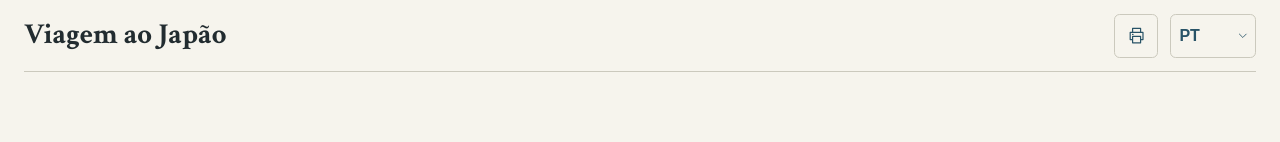
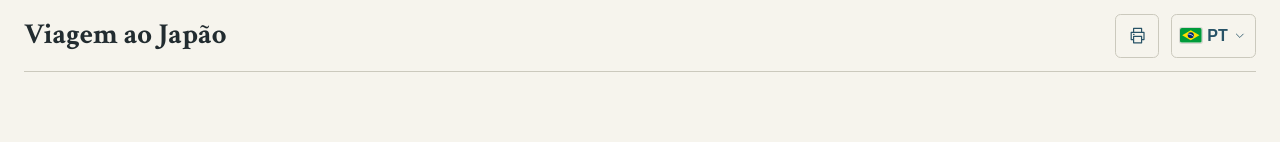
Before and after one commit to DuduRPP/JapanTrip, a React (Vite) app: page / in a window 1280 px wide. Shown: the top 142 px of the page. Built offline with nearby package versions, Linux system fonts and the light colour scheme; a web font is replaced by a local one.

Commit message:
Adiciona bandeiras e links para as lojas do roteiro

```diff
--- /dev/null
+++ b/src/LanguagePicker.jsx
@@ -0,0 +1,73 @@
+import { useEffect, useRef } from 'react';
+import { Icon } from './Icons';
+import { languages } from './labels';
+
+const flags = {
+  pt: <>
+    <path fill="#009b3a" d="M0 0h30v20H0z" />
+    <path fill="#ffdf00" d="M15 3 27 10 15 17 3 10z" />
+    <circle cx="15" cy="10" r="4.25" fill="#002776" />
+    <path d="M11.2 8.3a10 10 0 0 1 7.5 3.2" fill="none" stroke="#fff" strokeWidth="1" />
+  </>,
+  ja: <>
+    <path fill="#fff" d="M0 0h30v20H0z" />
+    <circle cx="15" cy="10" r="6" fill="#bc002d" />
+  </>,
+  en: <>
+    <path fill="#012169" d="M0 0h30v20H0z" />
+    <path d="m0 0 30 20m0-20L0 20" stroke="#fff" strokeWidth="4" />
+    <path d="m0 0 30 20m0-20L0 20" stroke="#c8102e" strokeWidth="1.5" />
+    <path d="M15 0v20M0 10h30" stroke="#fff" strokeWidth="6.5" />
+    <path d="M15 0v20M0 10h30" stroke="#c8102e" strokeWidth="3.5" />
+  </>,
+};
+
+function Flag({ lang }) {
+  return <svg className="language-flag" viewBox="0 0 30 20" aria-hidden="true">{flags[lang]}</svg>;
+}
+
+export function LanguagePicker({ lang, label, languageHref }) {
+  const picker = useRef(null);
+  const trigger = useRef(null);
+
+  useEffect(() => {
+    const details = picker.current;
+    function closeOutside(event) {
+      if (!details.contains(event.target)) details.open = false;
+    }
+    function closeOnNavigation() {
+      details.open = false;
+    }
+    document.addEventListener('pointerdown', closeOutside);
+    window.addEventListener('hashchange', closeOnNavigation);
+    return () => {
+      document.removeEventListener('pointerdown', closeOutside);
+      window.removeEventListener('hashchange', closeOnNavigation);
+    };
+  }, []);
+
+  function closeWithEscape(event) {
+    if (event.key !== 'Escape' || !picker.current.open) return;
+    event.preventDefault();
+    picker.current.open = false;
+    trigger.current.focus();
+  }
+
+  return <details className="language-control" ref={picker} onKeyDown={closeWithEscape}>
+    <summary ref={trigger} aria-label={label + ' · ' + languages[lang].name}>
+      <Flag lang={lang} /> {languages[lang].label} <Icon name="chevron" />
+    </summary>
+    <nav className="language-options" aria-label={label}>
+      {Object.entries(languages).map(([code, language]) => <a key={code} href={languageHref(code)}
+        lang={language.tag} aria-current={code === lang ? 'true' : undefined}
+        onClick={() => {
+          if (code === lang) {
+            picker.current.open = false;
+            trigger.current.focus();
+          }
+        }}>
+        <Flag lang={code} /> {language.name}
+      </a>)}
+    </nav>
+  </details>;
+}
--- a/src/main.jsx
+++ b/src/main.jsx
@@ -4,7 +4,8 @@ import trip from './data/trip.json';
 import { labels, languages } from './labels';
 import { Icon } from './Icons';
 import { Timeline, TodayLink, groupJourney, localDateKey } from './Timeline';
-import { CityFood, DayContent, foodEntryId, HotelList, Photo, ShoppingList, TransportList } from './TripContent';
+import { CityFood, DayContent, HotelList, Photo, ShoppingList, TransportList } from './TripContent';
+import { LanguagePicker } from './LanguagePicker';
 import { TripPrint } from './TripPrint';
 import { PwaControls } from './pwa';
 import './style.css';
@@ -18,19 +19,22 @@ const cityPages = [
   { kind: 'sabores', label: 'food', icon: 'bowl' },
   { kind: 'compras', label: 'shopping', icon: 'bag' },
 ];
+const entryQueryKeys = new Map([['sabores', 'prato'], ['compras', 'loja']]);
 
 function readRoute() {
   const [path, query] = window.location.hash.slice(1).split('?');
   const parts = path.split('/').filter(Boolean);
   const hasLanguage = Object.hasOwn(languages, parts[0]);
   const [kind = 'inicio', id] = hasLanguage ? parts.slice(1) : parts;
-  const foodId = kind === 'sabores' ? new URLSearchParams(query).get('prato') : null;
-  return { lang: hasLanguage ? parts[0] : 'pt', kind, id, foodId };
+  const entryKey = entryQueryKeys.get(kind);
+  const entryId = entryKey ? new URLSearchParams(query).get(entryKey) : null;
+  return { lang: hasLanguage ? parts[0] : 'pt', kind, id, entryId };
 }
 
-function href(lang, kind = 'inicio', id, foodId) {
+function href(lang, kind = 'inicio', id, entryId) {
   const path = '#/' + [lang, kind, id].filter(Boolean).join('/');
-  return foodId ? path + '?' + new URLSearchParams({ prato: foodId }) : path;
+  const entryKey = entryQueryKeys.get(kind);
+  return entryKey && entryId ? path + '?' + new URLSearchParams({ [entryKey]: entryId }) : path;
 }
 
 function App() {
@@ -38,7 +42,7 @@ function App() {
   const [todayKey, setTodayKey] = useState(() => localDateKey());
   const main = useRef(null);
   const hasNavigated = useRef(false);
-  const { lang, kind, id, foodId } = route;
+  const { lang, kind, id, entryId } = route;
   const t = labels[lang];
   const locale = languages[lang].tag;
   const translate = value => value[lang] ?? value.pt;
@@ -66,7 +70,6 @@ function App() {
   const step = trip.journey[stepIndex];
   const cityPage = cityPages.find(page => page.kind === kind);
   const city = cityPage ? cities[id] : cities[step?.city];
-  const selectedFood = city?.foods.find(food => food.id === foodId);
   const home = kind === 'inicio' && !id;
   const printable = kind === 'pdf' && !id;
   const display = { t, lang, translate, duration, yen };
@@ -102,7 +105,7 @@ function App() {
   useEffect(() => {
     document.documentElement.lang = locale;
     document.title = home ? t.title : heading + ' · ' + t.title;
-    const entry = selectedFood && document.getElementById(foodEntryId(selectedFood.id));
+    const entry = main.current?.querySelector('.linked-entry');
     if (entry) {
       entry.scrollIntoView({ block: 'start' });
       entry.focus({ preventScroll: true });
@@ -112,7 +115,7 @@ function App() {
       window.scrollTo(0, 0);
       main.current?.focus({ preventScroll: true });
     }
-  }, [locale, heading, home, t.title, kind, id, foodId, selectedFood]);
+  }, [locale, heading, home, t.title, kind, id, entryId]);
 
   return <div className="site" style={{ '--accent': city?.accent }}>
     <a className="skip" href="#content" onClick={event => { event.preventDefault(); main.current?.focus(); }}>{t.skip}</a>
@@ -122,20 +125,13 @@ function App() {
         {!printable && <a className="icon-link header-pdf" href={href(lang, 'pdf')} aria-label={t.pdf} title={t.pdf}>
           <Icon name="print" />
         </a>}
-        <label className="language-control">
-          <span className="sr-only">{t.language}</span>
-          <select value={lang} onChange={event => { window.location.hash = href(event.target.value, kind, id, foodId); }}>
-            {Object.entries(languages).map(([code, language]) => <option key={code} value={code}
-              lang={language.tag} label={language.label}>{language.name}</option>)}
-          </select>
-          <Icon name="chevron" />
-        </label>
+        <LanguagePicker lang={lang} label={t.language} languageHref={code => href(code, kind, id, entryId)} />
       </div>
     </header>
-    <div className={'wrap ' + (home || printable ? 'cover-shell' : 'journal-shell')}>
     {!home && !printable && <Timeline groups={timelineGroups} cities={cities} t={t} translate={translate}
       title={title} dayText={dayText} shortDate={shortDate} stepHref={stepHref} cityHref={cityHref}
       selected={step} today={today} cityId={city?.id} cityPage={cityPage?.kind} cityPages={cityPages} />}
+    <div className={'wrap ' + (home || printable ? 'cover-shell' : 'journal-shell')}>
     <main id="content" className={'page' + (home ? ' cover' : printable ? ' printable' : '')} tabIndex={-1} ref={main}>
     {printable ? <TripPrint trip={trip} coverPhoto={coverPhoto} cities={cities} display={display}
       title={title} dayText={dayText} date={date} back={href(lang)} /> : <>
@@ -189,14 +185,15 @@ function App() {
       </div>}
       {kind === 'hoteis' && city && <HotelList city={city} display={display} />}
       {step?.type === 'day' && <DayContent day={step} city={city} display={display}
-        foodHref={food => href(lang, 'sabores', city.id, food.id)} />}
+        foodHref={food => href(lang, 'sabores', city.id, food.id)}
+        shopHref={shop => href(lang, 'compras', city.id, shop.id)} />}
       {step?.type === 'transfer' && <section>
         <p className="chapter"><Icon name="train" /> {t.transfer}</p>
         <h2>{t.transport}</h2>
         <TransportList step={step} display={display} />
       </section>}
-      {kind === 'sabores' && city && <CityFood city={city} display={display} selectedFood={selectedFood} />}
-      {kind === 'compras' && city && <ShoppingList city={city} display={display} />}
+      {kind === 'sabores' && city && <CityFood city={city} display={display} selectedId={entryId} />}
+      {kind === 'compras' && city && <ShoppingList city={city} display={display} selectedId={entryId} />}
       {step && <nav className="page-turn" aria-label={t.route}>
         {[{ index: stepIndex - 1, icon: 'previous' }, { index: stepIndex + 1, icon: 'next' }].map(({ index, icon }) => {
           const neighbor = trip.journey[index];
--- a/src/style.css
+++ b/src/style.css
@@ -37,9 +37,16 @@ svg { width: 1.2em; height: 1.2em; vertical-align: -.22em; flex-shrink: 0; }
 .brand { justify-self: start; font: 700 clamp(1.3rem, 3.5vw, 1.8rem)/1.05 var(--display); color: var(--ink); text-decoration: none; text-wrap: balance; }
 .header-actions, .pwa-controls { display: flex; align-items: center; gap: .45rem .75rem; }
 .pwa-controls { flex-wrap: wrap; }
-.language-control { display: inline-grid; grid-template-areas: "control"; align-items: center; color: var(--accent); }
-.language-control select { grid-area: control; appearance: none; width: 5.35rem; min-height: 44px; border: 1px solid var(--rule); border-radius: .35rem; padding: .3rem 1.35rem .3rem .5rem; color: var(--accent); background: var(--paper); font: inherit; font-weight: 700; cursor: pointer; }
-.language-control svg { grid-area: control; justify-self: end; margin-right: .42rem; width: .85rem; height: .85rem; transform: rotate(90deg); pointer-events: none; }
+.language-control { position: relative; color: var(--accent); }
+.language-control summary { display: flex; align-items: center; gap: .35rem; min-height: 44px; padding: .3rem .5rem; border: 1px solid var(--rule); border-radius: .35rem; list-style: none; font-weight: 700; cursor: pointer; }
+.language-control summary::-webkit-details-marker { display: none; }
+.language-control summary > svg:last-child { width: .85rem; height: .85rem; transform: rotate(90deg); }
+.language-control[open] summary > svg:last-child { transform: rotate(-90deg); }
+.language-flag { width: 1.35rem; height: .9rem; border-radius: 2px; box-shadow: 0 0 0 1px #222c3026; }
+.language-options { position: absolute; z-index: 2; inset: calc(100% + .35rem) 0 auto auto; min-width: 9rem; padding: .2rem; border: 1px solid var(--rule); border-radius: .35rem; background: var(--paper); }
+.language-options a { display: flex; align-items: center; gap: .55rem; min-height: 44px; padding: .3rem .55rem; text-decoration: none; }
+.language-options a:hover, .language-options a[aria-current] { background: color-mix(in srgb, var(--accent) 8%, var(--paper)); }
+.language-options a[aria-current] { font-weight: 700; }
 .city-nav a { display: inline-flex; gap: .4rem; align-items: center; min-height: 44px; padding-inline: .65rem; text-decoration: none; }
 .city-nav a[aria-current] { font-weight: 700; text-decoration: underline; text-underline-offset: .45em; }
 .city-nav a:hover { background: #e6ece9; }
@@ -67,7 +74,7 @@ svg { width: 1.2em; height: 1.2em; vertical-align: -.22em; flex-shrink: 0; }
 .stamp { display: inline-grid; place-items: center; flex: none; width: 2rem; height: 2rem; border-radius: .4rem; background: color-mix(in srgb, currentColor 10%, transparent); }
 .stamp svg { width: 1.35rem; height: 1.35rem; }
 .icon-tint { fill: currentColor; fill-opacity: .14; }
-.timeline { min-width: 0; padding-block: .35rem; border-bottom: 1px solid var(--rule); }
+.timeline { min-width: 0; margin-inline: clamp(1rem, 2.25vw, 2rem); padding-top: .45rem; }
 .timeline-header { display: flex; flex-wrap: wrap; align-items: center; gap: .2rem .65rem; }
 .today-link { display: inline-flex; gap: .35rem; align-items: center; color: #734112; font-weight: 700; min-height: 44px; }
 .today-link svg { width: 1.05rem; height: 1.05rem; }
@@ -146,7 +153,7 @@ p { line-height: 1.55; }
 .status-done .status-box { color: white; border-color: var(--accent); background: var(--accent); }
 .status-box svg { width: 1rem; height: 1rem; }
 .food-list .photo { margin-bottom: .8rem; }
-.food-list > .food-selected { scroll-margin-block-start: 1rem; border-top-color: var(--accent); background: color-mix(in srgb, var(--accent) 6%, var(--paper)); }
+.food-list > .linked-entry, .venue-list > .linked-entry { scroll-margin-block-start: 1rem; border-top-color: var(--accent); background: color-mix(in srgb, var(--accent) 6%, var(--paper)); }
 @media (min-width: 48rem) {
   .food-sections .food-list > li:has(> .photo) { display: grid; grid-template-columns: minmax(0, 1.35fr) minmax(0, 1fr); align-items: start; gap: clamp(1.3rem, 4vw, 3rem); }
 }
@@ -186,7 +193,6 @@ p { line-height: 1.55; }
   .wrap { width: calc(100% - 2rem); }
   .site-header { min-height: 3.8rem; }
   .header-actions { gap: .35rem; }
-  .language-control select { width: 4.55rem; }
   .cover-photo .photo img { aspect-ratio: 4 / 3; }
   .city-heading h1 { font-size: clamp(2.2rem, 10vw, 2.7rem); overflow-wrap: anywhere; }
   .venue-list .venue-row { grid-template-columns: minmax(0, 1fr); }
```
Also changed, not shown: src/TripContent.jsx (+14 -17 lines), 1 other file (tests, documents, lock files or other folders).
